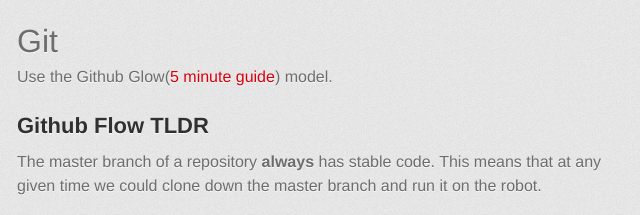
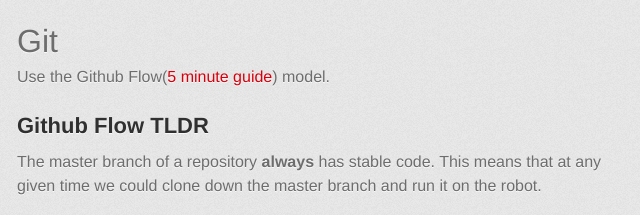
Before and after one commit to Team4169/Contributing, a plain HTML site: page index.html in a window 1280 px wide. Shown: the part 725-940 px from the top of the page, 313-953 px from the left. Drawn offline with Linux system fonts and the light colour scheme; a web font is replaced by a local one.

Commit message:
Update index.html

```diff
--- a/index.html
+++ b/index.html
@@ -55,7 +55,7 @@
 <h1>
 <a id="git" class="anchor" href="#git" aria-hidden="true"><span class="octicon octicon-link"></span></a>Git</h1>
 
-<p>Use the Github Glow(<a href="https://guides.github.com/introduction/flow/">5 minute guide</a>) model. </p>
+<p>Use the Github Flow(<a href="https://guides.github.com/introduction/flow/">5 minute guide</a>) model. </p>
 
 <h2>
 <a id="github-flow-tldr" class="anchor" href="#github-flow-tldr" aria-hidden="true"><span class="octicon octicon-link"></span></a>Github Flow TLDR</h2>
```
